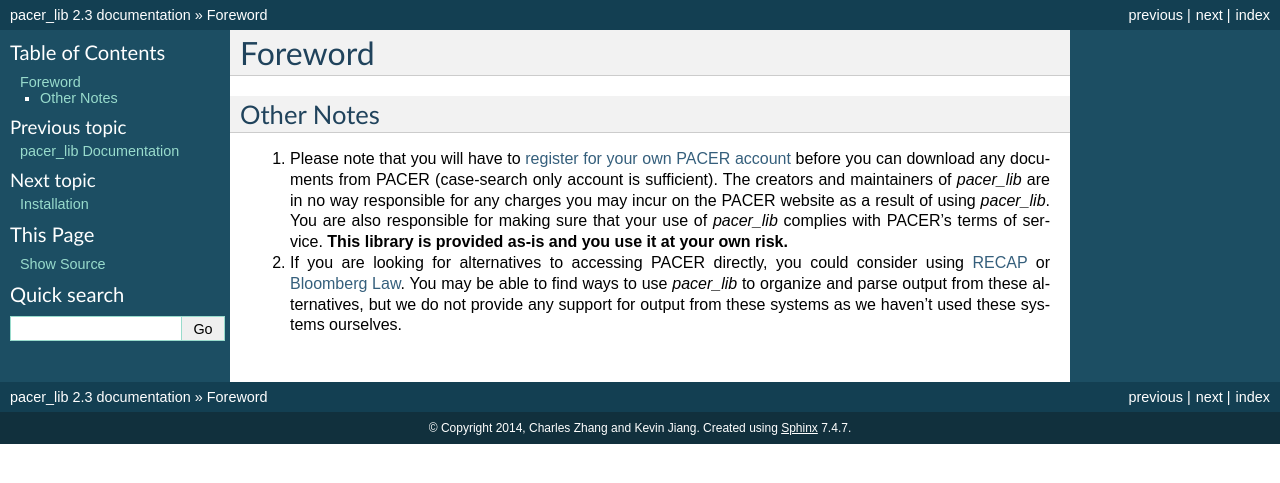
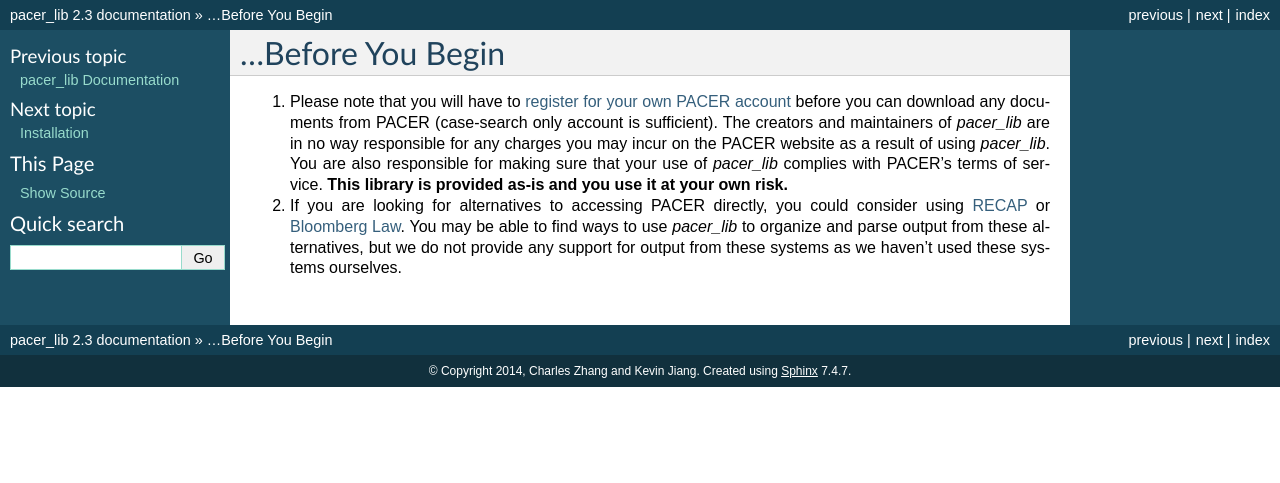
Before and after one commit to UChicago-Coase-Sandor/pacer_lib, a Sphinx documentation site: the page built from docs/Foreword.rst, in a window 1280 px wide. Shown: the top 483 px of the page. Built offline with Sphinx 7.4.7, drawn with Linux system fonts in a browser that asks for light colours.

Commit message:
2/18 commit 2

```diff
--- a/docs/FAQ.rst
+++ b/docs/FAQ.rst
@@ -3,5 +3,5 @@ FAQ
 ***
 
 No one has asked any questions yet. If you want to ask a question, go ahead and
-comment on `our Github page
+contact us on `our Github page
 <https://github.com/UChicago-Coase-Sandor/pacer_lib>`_.
--- a/docs/Foreword.rst
+++ b/docs/Foreword.rst
@@ -1,9 +1,7 @@
-********
-Foreword
-********
-===========
-Other Notes
-===========
+*******************
+...Before You Begin
+*******************
+
 #. Please note that you will have to `register for your own PACER account
    <http://www.pacer.gov/register.html>`_ before you can download any documents
    from PACER (case-search only account is sufficient). The creators and
--- a/docs/conf.py
+++ b/docs/conf.py
@@ -18,7 +18,7 @@ import os
 # If extensions (or modules to document with autodoc) are in another directory,
 # add these directories to sys.path here. If the directory is relative to the
 # documentation root, use os.path.abspath to make it absolute, like shown here.
-#sys.path.insert(0, os.path.abspath('.'))
+sys.path.insert(0, os.path.abspath('../'))
 
 # -- General configuration ------------------------------------------------
 
```
Also changed, not shown: 11 other files.
